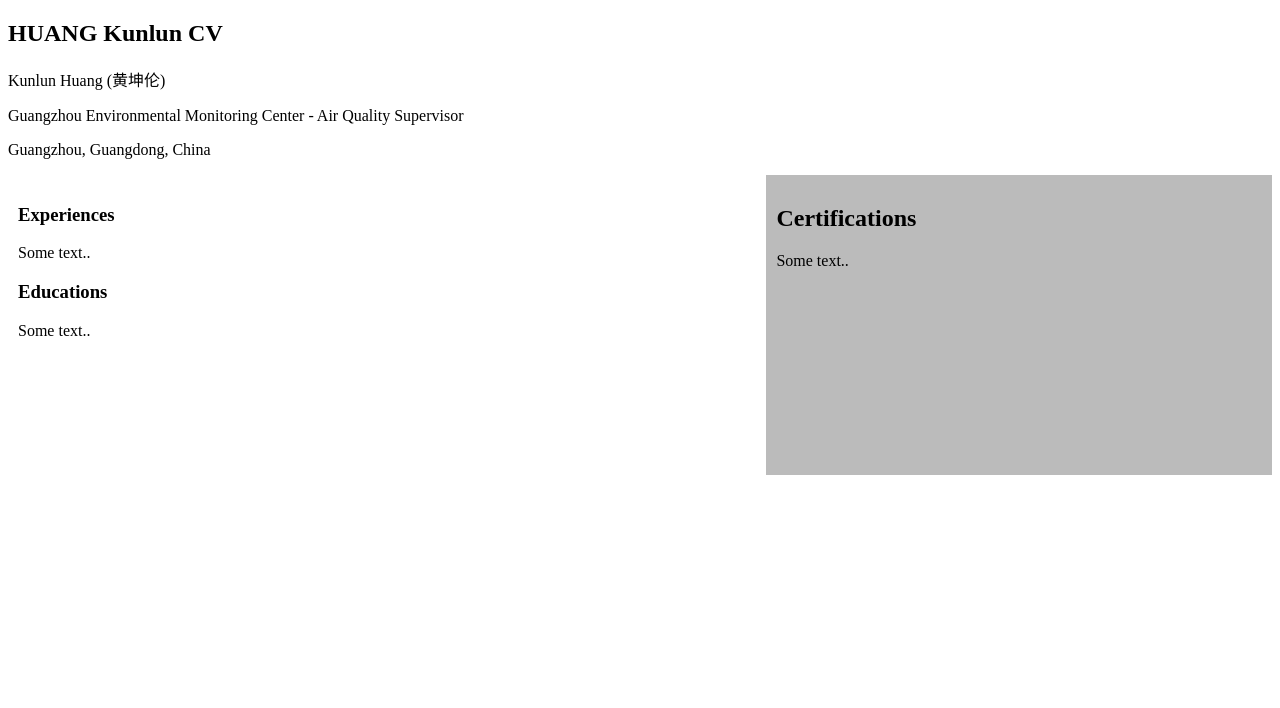
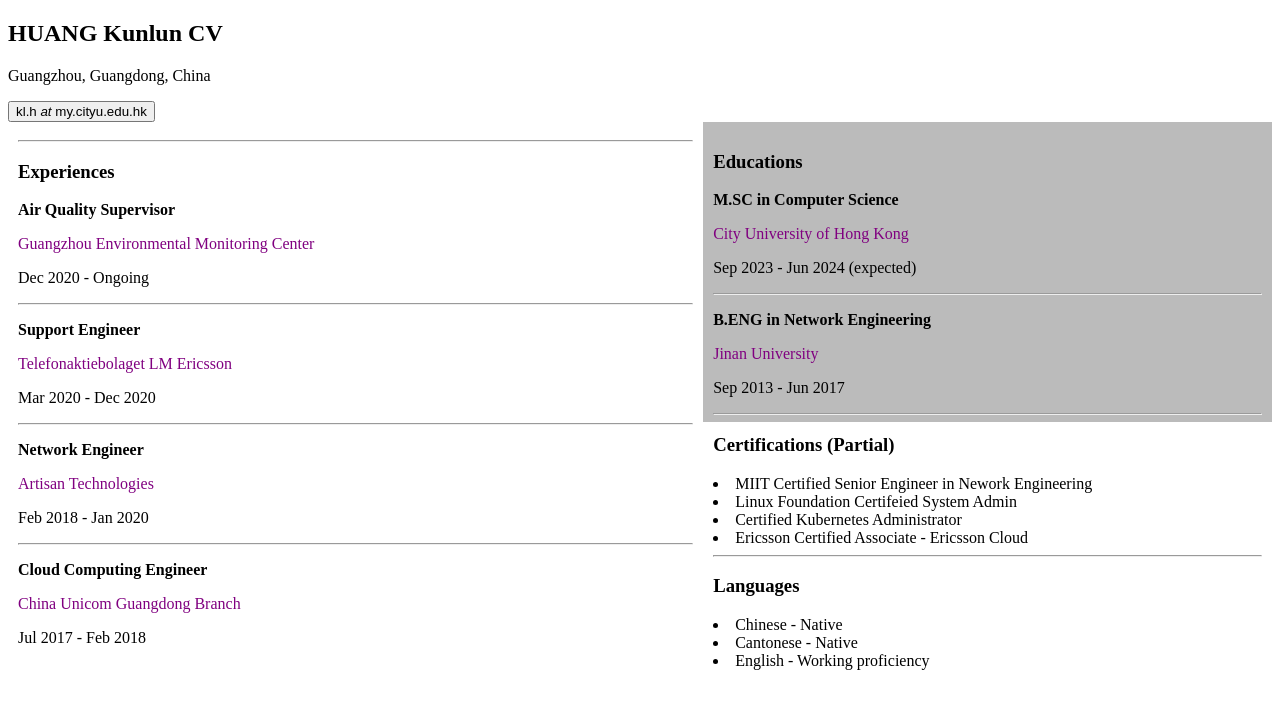
Before and after one commit to kunlunh/hklcv, a plain HTML site: page index.html in a window 1280 px wide. Drawn offline with Linux system fonts and the light colour scheme.

Commit message:
Update index.html

```diff
--- a/index.html
+++ b/index.html
@@ -1,5 +1,6 @@
 <!DOCTYPE html>
 <html>
+
 <head>
     <meta name="viewport" content="width=device-width, initial-scale=1">
     <style>
@@ -8,46 +9,110 @@
         }
 
         /* Create two equal columns that floats next to each other */
+
         .column-left {
             float: left;
-  width: 60%;
+            width: 55%;
             padding: 10px;
-  height: 300px; /* Should be removed. Only for demonstration */
+            height: 300px;
+            /* Should be removed. Only for demonstration */
         }
 
         .column-right {
             float: left;
-  width: 40%;
+            width: 45%;
             padding: 10px;
-  height: 300px; /* Should be removed. Only for demonstration */
+            height: 300px;
+            background-color:#bbb;
+            /* Should be removed. Only for demonstration */
         }
 
         /* Clear floats after the columns */
+
         .row:after {
             content: "";
             display: table;
             clear: both;
         }
+
+        .services {
+            color: purple;
+        }
+
+        .position {
+            font-weight: bold;
+        }
     </style>
 </head>
+
 <body>
-
     <h2>HUANG Kunlun CV</h2>
-<p>Kunlun Huang (黄坤伦)</p>
-Guangzhou Environmental Monitoring Center - Air Quality Supervisor
     <p>Guangzhou, Guangdong, China </p>
+    <button>kl.h <i>at</i> my.cityu.edu.hk</button>
     <div class="row">
         <div class="column-left">
+            <hr style="color:purple;">
             <h3>Experiences</h3>
-    <p>Some text..</p>
+            <div>
+                <p class="position">Air Quality Supervisor</p>
+                <p class="services">Guangzhou Environmental Monitoring Center</p>
+                <p>Dec 2020 - Ongoing</p>
+            </div>
+            <hr>
+            <div>
+                <p class="position">Support Engineer</p>
+                <p class="services">Telefonaktiebolaget LM Ericsson</p>
+                <p>Mar 2020 - Dec 2020</p>
+            </div>
+            <hr>
+            <div>
+                <p class="position">Network Engineer</p>
+                <p class="services">Artisan Technologies</p>
+                <p>Feb 2018 - Jan 2020</p>
+            </div>
+            <hr>
+            <div>
+                <p class="position">Cloud Computing Engineer</p>
+                <p class="services">China Unicom Guangdong Branch</p>
+                <p>Jul 2017 - Feb 2018</p>
+            </div>
+
+        </div>
+        <div class="column-right">
             <h3>Educations</h3>
-    <p>Some text..</p>
+            <div>
+                <p class="position">M.SC in Computer Science</p>
+                <p class="services">City University of Hong Kong</p>
+                <p>Sep 2023 - Jun 2024 (expected)</p>
             </div>
-  <div class="column-right" style="background-color:#bbb;">
-    <h2>Certifications</h2>
-    <p>Some text..</p>
+            <hr>
+            <div>
+                <p class="position">B.ENG in Network Engineering</p>
+                <p class="services">Jinan University</p>
+                <p>Sep 2013 - Jun 2017</p>
+            </div>
+            <hr style="color:purple">
+            <h3>Certifications (Partial)</h3>
+            <div>
+                <li>MIIT Certified Senior Engineer in Nework Engineering</li>
+                <li>Linux Foundation Certifeied System Admin</li>
+
+                <li>Certified Kubernetes Administrator</li>
+
+                <li>Ericsson Certified Associate - Ericsson Cloud</li>
+
+            </div>
+            <hr style="color:purple;">
+            <h3>Languages</h3>
+            <div>
+                <li>Chinese - Native</li>
+                <li>Cantonese - Native</li>
+                <li>English -  Working proficiency</li>
+
+            </div>
         </div>
     </div>
 
 </body>
+
 </html>
```
Lines whose indentation alone changed are shown as unchanged.
